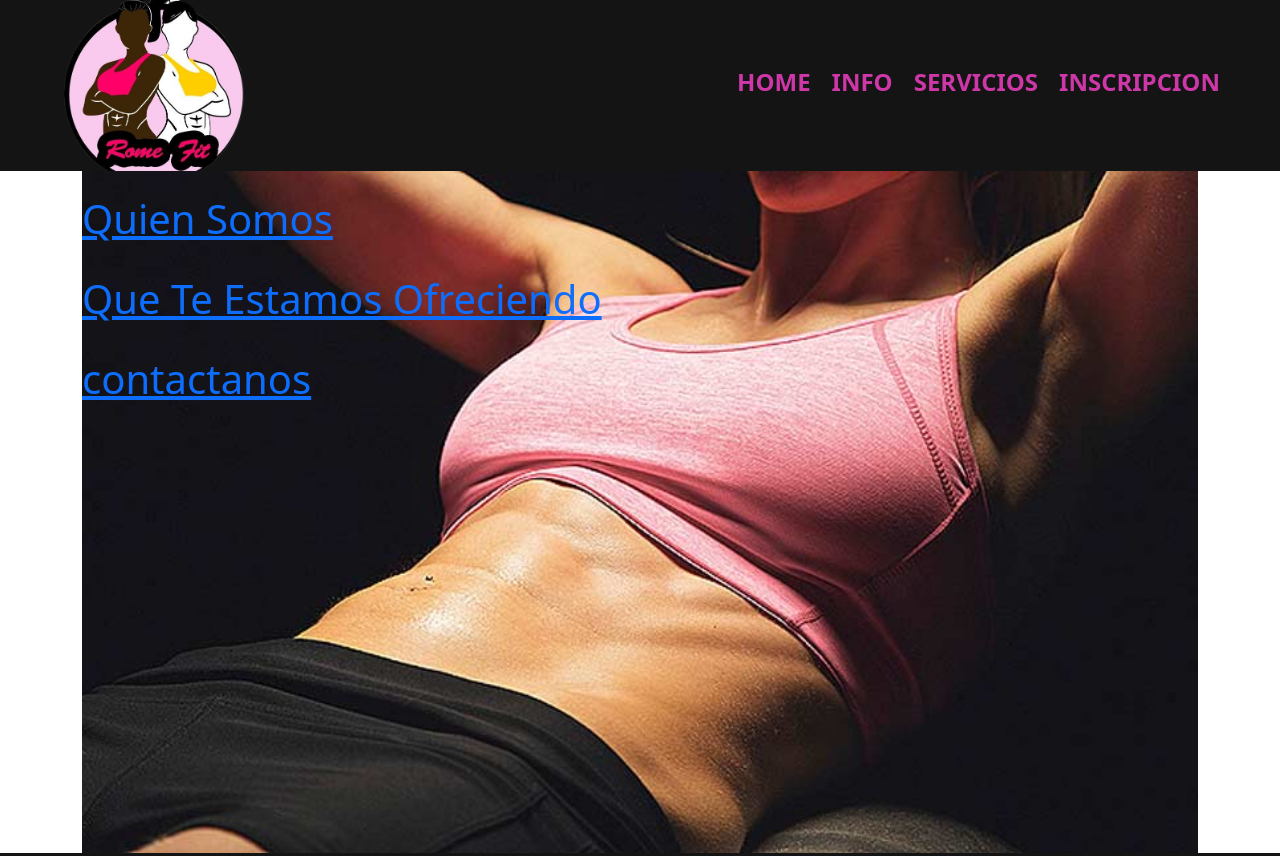
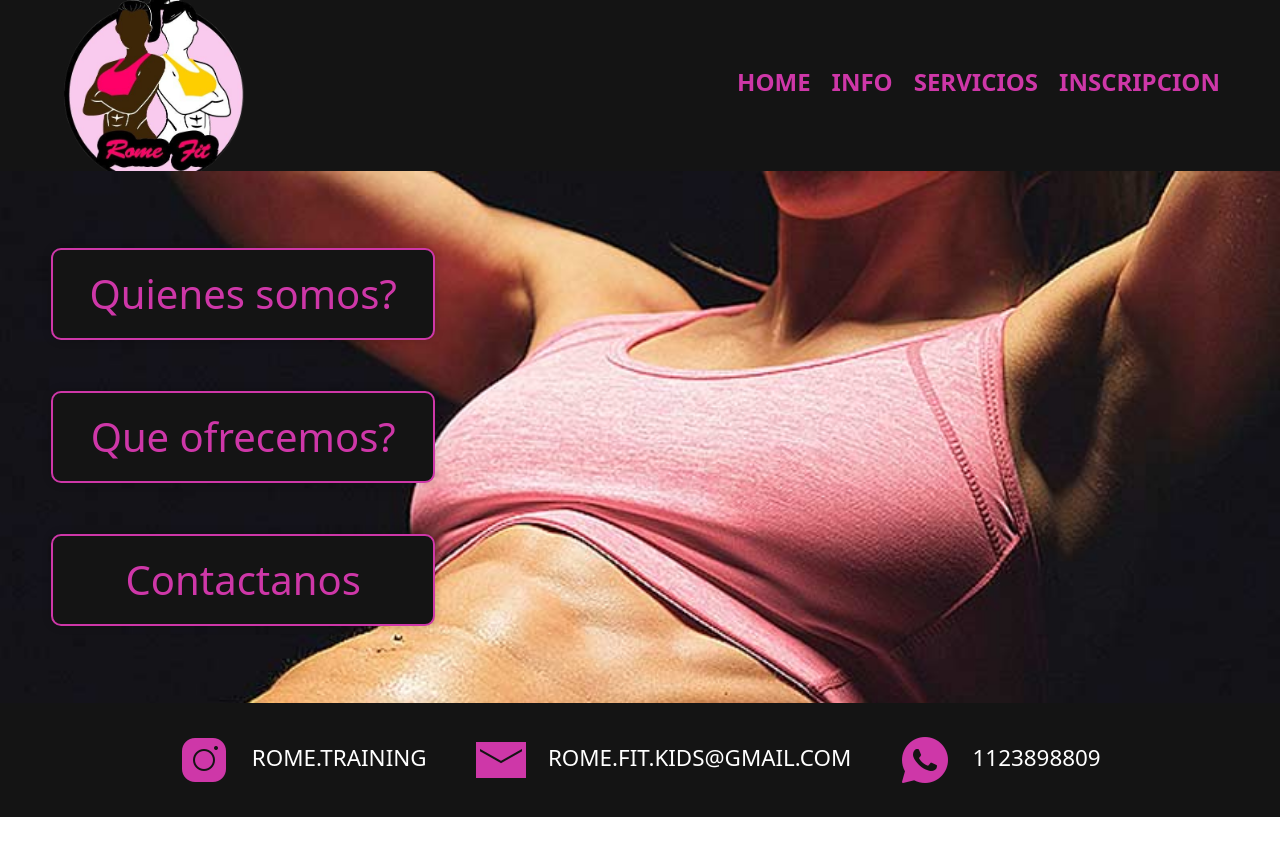
Before and after one commit to yanay21/proyecto-final, a plain HTML site: page index.html in a window 1280 px wide. Shown: the top 856 px of the page. After the commit the page ends 817 px from the top, so only its background shows below. Drawn offline with nearby package versions, Linux system fonts and the light colour scheme.

Commit message:
correccion en el readme y modificacion en el css

```diff
--- a/index.html
+++ b/index.html
@@ -22,18 +22,13 @@
                 </nav>
             </div>
         </header>
-       <div class="container">
-        <img class="banner" src="banner/banner.jpg" alt="Banner">
-        <div class="content">
-            <br>
-            <h1><a href="info.html" target="_blank">Quien Somos</a></h1>
-            <br>
-            <h1><a href="servicios.html" target="_blank">Que Te Estamos Ofreciendo</a></h1>
-            <br>
-            <h1><a href="inscripcion.html" target="_blank">contactanos</a></h1>
-            <br>
 
-        </div>
+        <div class="banner_container">
+            <div class="content">
+                <h1><a href="info.html" target="_blank">Quienes somos?</a></h1>
+                <h1><a href="servicios.html" target="_blank">Que ofrecemos?</a></h1>
+                <h1><a href="inscripcion.html" target="_blank">Contactanos</a></h1>
+            </div>
        </div>
 
 
--- a/style.css
+++ b/style.css
@@ -46,22 +46,40 @@ nav a:hover{
     text-decoration: underline ;
 }
 
-.banner{
-    width: 100%;
-    max-width: 100%;
-    height:auto;
+.banner_container{
+    background-image: url("banner/banner.jpg");
+    background-size: cover;
+    background-repeat: no-repeat;
+    padding-bottom: 2%;
+    padding-top: 2%
 }
 
-.container{
+.content{
+    text-align: center;
     position: relative;
-    max-width: 100%;
+    top:0 ;
+    width: 100%;
+}
+
+.content > h1 {
+    background-color: #141414;
+    width: 30%;
     margin: 0 auto;
+    padding: 20px;
+    margin: 4%;
+    border:2px solid rgb(206, 55, 168);
+    border-radius: 10px;
+    box-shadow: 0 0 10px rgba(0, 0, 0, 0.2);
 }
-.container .content{
-position: absolute;
-top:0 ;
-width: 100%;
-color:#ffffff
+
+h1 > a {
+    color: rgb(206, 55, 168);
+    text-decoration: none;
+}
+
+h1 > a:hover{
+    color: #ffffff;
+    text-decoration: underline ;
 }
 
 footer{
```
Also changed, not shown: 1 other file.
